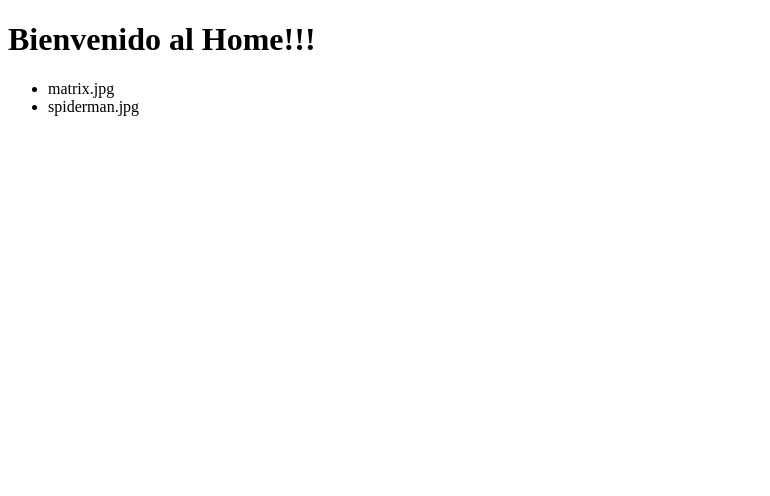
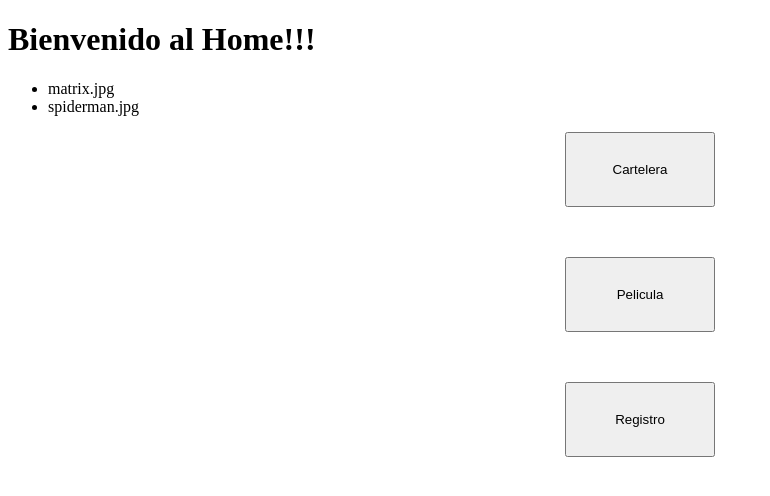
Before and after one commit to Cesar4280/cine, a Flask app: page / in a window 1280 px wide. Shown: the top 496 px of the page, without its empty margins (0-770 px from the left). Run offline with Flask 2, Linux system fonts and the light colour scheme.

Commit message:
Update index.html

```diff
--- a/src/templates/index.html
+++ b/src/templates/index.html
@@ -13,5 +13,10 @@
             <li> {{ film["nombre_imagen"] }} </li>
         {% endfor %}
     </ul>
+    <p align="center"><a href=cine/src/templates/cartelera.html><button class=grey style="height:75px;width:150px">Cartelera</button></a></p>
+    <br>
+    <p align="center"><a href=cine/src/templates/pelicula.html><button class=grey style="height:75px;width:150px">Pelicula</button></a></p>
+    <br>
+    <p align="center"><a href=cine/src/templates/registro.html><button class=grey style="height:75px;width:150px">Registro</button></a></p>
 </body>
 </html>
```
